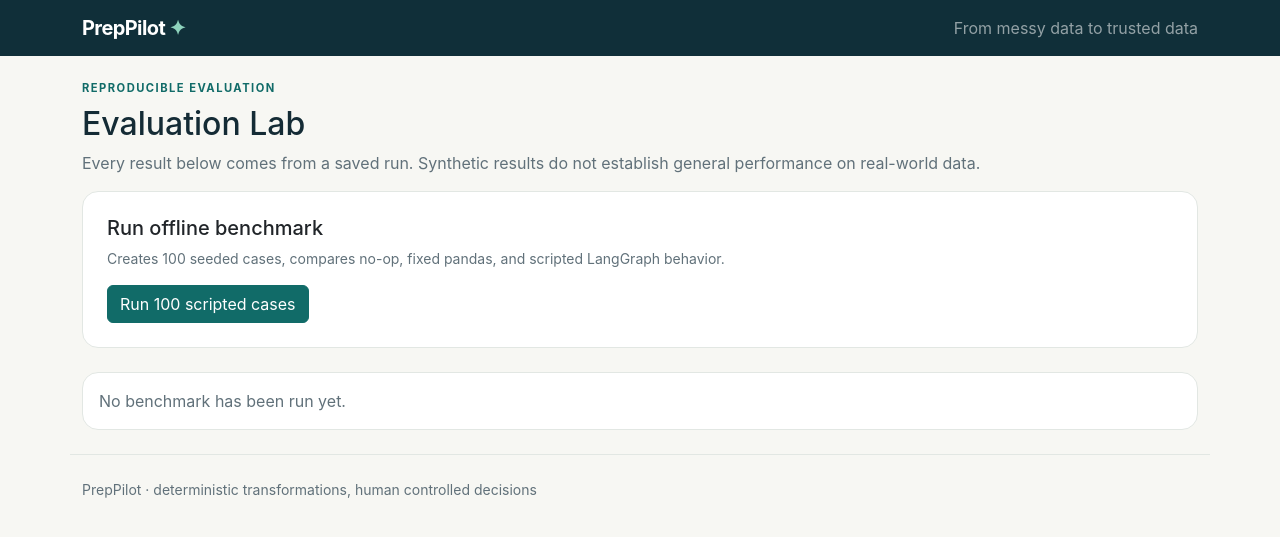
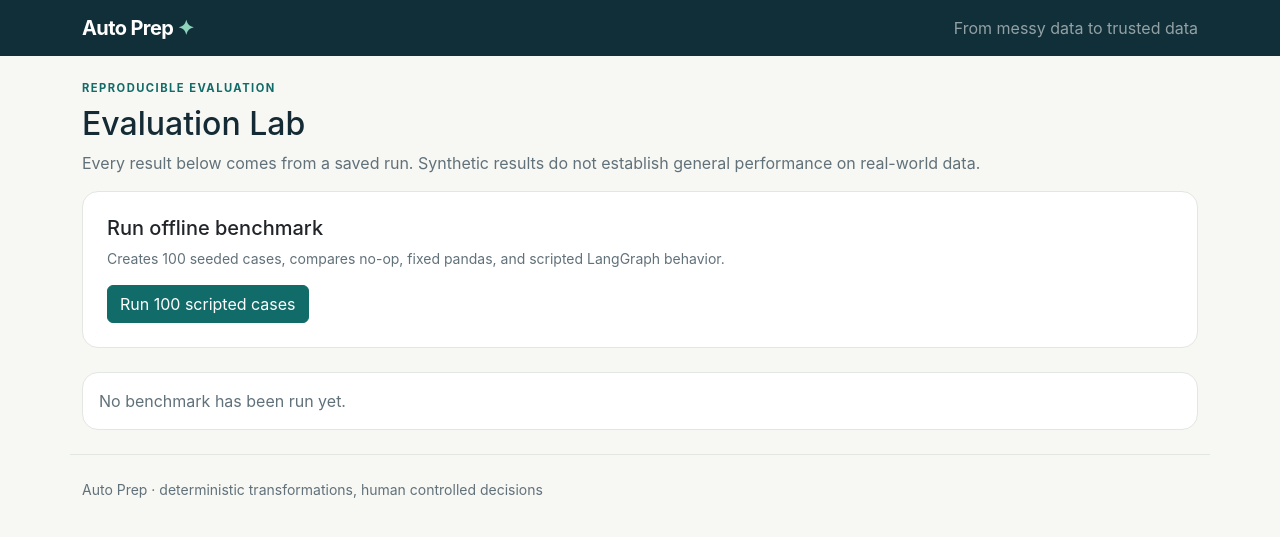
Before and after one commit to hraj065-blip/AutoPrep, a Flask app: page /evaluation in a window 1280 px wide. Shown: the top 537 px of the page. Run offline with Flask 3, Linux system fonts and the light colour scheme; data that the repository does not hold is empty; some libraries are stand-ins or nearby versions.

Commit message:
Rename website branding to Auto Prep

```diff
--- a/app/templates/base.html
+++ b/app/templates/base.html
@@ -2,12 +2,12 @@
 <html lang="en">
 <head>
   <meta charset="utf-8"><meta name="viewport" content="width=device-width, initial-scale=1">
-  <title>{% block title %}PrepPilot{% endblock %}</title>
+  <title>{% block title %}Auto Prep{% endblock %}</title>
   <link href="https://cdn.jsdelivr.net/npm/bootstrap@5.3.8/dist/css/bootstrap.min.css" rel="stylesheet">
   <link href="/css/app.css" rel="stylesheet">
 </head>
 <body>
-<nav class="navbar navbar-expand-lg navbar-dark"><div class="container"><a class="navbar-brand" href="{{ url_for('main.index') }}">PrepPilot <span>✦</span></a><div class="d-flex align-items-center gap-3"><span class="navbar-text">From messy data to trusted data</span>{% if session.get('authenticated') %}<form method="post" action="{{ url_for('main.logout') }}" class="m-0"><input type="hidden" name="csrf_token" value="{{ csrf_token }}"><button class="btn btn-sm btn-outline-light">Log out</button></form>{% endif %}</div></div></nav>
+<nav class="navbar navbar-expand-lg navbar-dark"><div class="container"><a class="navbar-brand" href="{{ url_for('main.index') }}">Auto Prep <span>✦</span></a><div class="d-flex align-items-center gap-3"><span class="navbar-text">From messy data to trusted data</span>{% if session.get('authenticated') %}<form method="post" action="{{ url_for('main.logout') }}" class="m-0"><input type="hidden" name="csrf_token" value="{{ csrf_token }}"><button class="btn btn-sm btn-outline-light">Log out</button></form>{% endif %}</div></div></nav>
 <main class="container py-4">
   {% with messages = get_flashed_messages(with_categories=true) %}{% if messages %}{% for category,message in messages %}<div class="alert alert-{{ 'danger' if category == 'error' else 'success' }}">{{ message }}</div>{% endfor %}{% endif %}{% endwith %}
   {% block content %}{% endblock %}
@@ -21,7 +21,7 @@
     <div class="processing-track mt-3" aria-hidden="true"><span></span></div>
   </div>
 </div>
-<footer class="container py-4 small text-secondary">PrepPilot · deterministic transformations, human controlled decisions</footer>
+<footer class="container py-4 small text-secondary">Auto Prep · deterministic transformations, human controlled decisions</footer>
 <script>
 (() => {
   const overlay = document.getElementById('processingOverlay');
--- a/app/templates/evaluation.html
+++ b/app/templates/evaluation.html
@@ -1,4 +1,4 @@
-{% extends "base.html" %}{% block title %}Evaluation Lab · PrepPilot{% endblock %}
+{% extends "base.html" %}{% block title %}Evaluation Lab · Auto Prep{% endblock %}
 {% block content %}<div class="eyebrow">REPRODUCIBLE EVALUATION</div><h1 class="h2 mt-2">Evaluation Lab</h1><p class="text-secondary">Every result below comes from a saved run. Synthetic results do not establish general performance on real-world data.</p>
 <div class="card mb-4"><div class="card-body p-4"><h2 class="h5">Run offline benchmark</h2><p class="small text-secondary">Creates 100 seeded cases, compares no-op, fixed pandas, and scripted LangGraph behavior.</p><form method="post" action="{{ url_for('main.run_evaluation') }}"><input type="hidden" name="csrf_token" value="{{ csrf_token }}"><input type="hidden" name="mode" value="scripted-agent"><button class="btn btn-primary">Run 100 scripted cases</button></form></div></div>
 {% for run in runs %}<div class="card mb-3"><div class="card-body p-4"><div class="d-flex justify-content-between"><h2 class="h5">{{ run.mode }} · {{ run.summary.get('cases',0) }} cases</h2><span class="badge status">{{ run.status }}</span></div><p class="small text-secondary">Run {{ run.run_id }} · {{ run.created_at }}</p>{% if run.summary.get('mean_exact_accuracy') %}<div class="row">{% for method,value in run.summary.mean_exact_accuracy.items() %}<div class="col-md-4"><div class="metric">{{ (value*100)|round(1) }}%</div><small>{{ method|replace('_',' ')|title }}</small></div>{% endfor %}</div>{% else %}<p>{{ run.summary.get('reason','No result details') }}</p>{% endif %}<p class="small mt-3 mb-0">Scenario families: {{ run.summary.get('scenario_families',[])|join(', ') }}</p></div></div>{% else %}<div class="card"><div class="card-body text-secondary">No benchmark has been run yet.</div></div>{% endfor %}{% endblock %}
--- a/app/templates/index.html
+++ b/app/templates/index.html
@@ -1,4 +1,4 @@
-{% extends "base.html" %}{% block title %}PrepPilot · Prepare data{% endblock %}
+{% extends "base.html" %}{% block title %}Auto Prep · Prepare data{% endblock %}
 {% block content %}
 <section class="hero p-4 p-md-5 mb-4"><div class="eyebrow">DATA PREPARATION & QUALITY</div><h1 class="display-5 fw-semibold mt-2">Make messy data<br>ready to trust.</h1><p class="lead col-lg-8">Profile your file, review evidence-backed preparation steps, and export an auditable dataset with its source preserved.</p></section>
 <div class="row g-4"><div class="col-lg-7"><div class="card shadow-sm"><div class="card-body p-4"><h2 class="h4">Start a preparation job</h2><form data-processing data-processing-message="Uploading, profiling, and preparing your dataset…" action="{{ url_for('main.upload_job') }}" method="post" enctype="multipart/form-data">
--- a/app/templates/job.html
+++ b/app/templates/job.html
@@ -1,4 +1,4 @@
-{% extends "base.html" %}{% block title %}Job {{ job.payload.job_id[:8] }} · PrepPilot{% endblock %}
+{% extends "base.html" %}{% block title %}Job {{ job.payload.job_id[:8] }} · Auto Prep{% endblock %}
 {% block content %}
 <div class="d-flex flex-wrap justify-content-between align-items-start gap-3 mb-4"><div><div class="eyebrow">PREPARATION JOB</div><h1 class="h2 mt-2">{{ job.payload.source_filename }}</h1><p class="text-secondary mb-0">{{ job.profile.row_count }} rows · {{ job.profile.column_count }} columns · {{ job.payload.source_format|upper }}{% if job.payload.selected_sheet %} · sheet {{ job.payload.selected_sheet }}{% endif %} · {{ job.payload.agent_step_count }} agent steps</p></div><span class="badge status">{{ job.payload.status }}</span></div>
 <div class="row g-4"><div class="col-lg-8"><section class="card mb-4"><div class="card-body p-4"><h2 class="h4">Quality profile</h2><div class="row text-center g-3 my-2"><div class="col"><div class="metric">{{ job.profile.row_count }}</div><small>rows</small></div><div class="col"><div class="metric">{{ job.profile.column_count }}</div><small>columns</small></div><div class="col"><div class="metric">{{ job.profile.duplicate_full_rows }}</div><small>duplicate rows</small></div><div class="col"><div class="metric">{{ job.profile.issues|length }}</div><small>observations</small></div></div>
--- a/app/templates/login.html
+++ b/app/templates/login.html
@@ -1,11 +1,11 @@
 {% extends "base.html" %}
-{% block title %}Sign in · PrepPilot{% endblock %}
+{% block title %}Sign in · Auto Prep{% endblock %}
 {% block content %}
 <div class="row justify-content-center py-5">
   <div class="col-sm-10 col-md-6 col-lg-4">
     <section class="card shadow-sm">
       <div class="card-body p-4">
-        <h1 class="h3">Sign in to PrepPilot</h1>
+        <h1 class="h3">Sign in to Auto Prep</h1>
         <p class="text-secondary">Enter the access password configured for this deployment.</p>
         <form method="post" action="{{ url_for('main.login') }}">
           <input type="hidden" name="csrf_token" value="{{ csrf_token }}">
```
